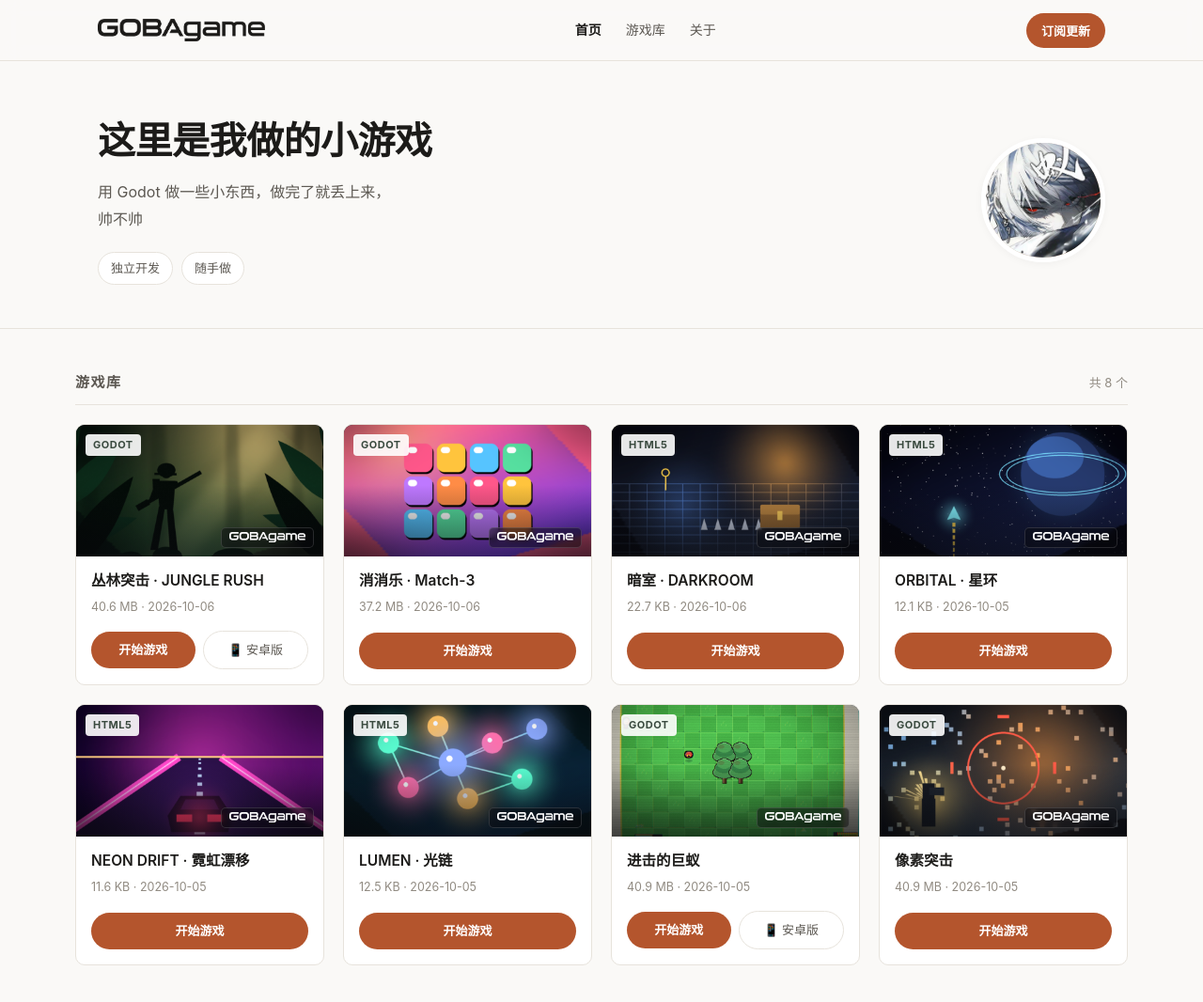
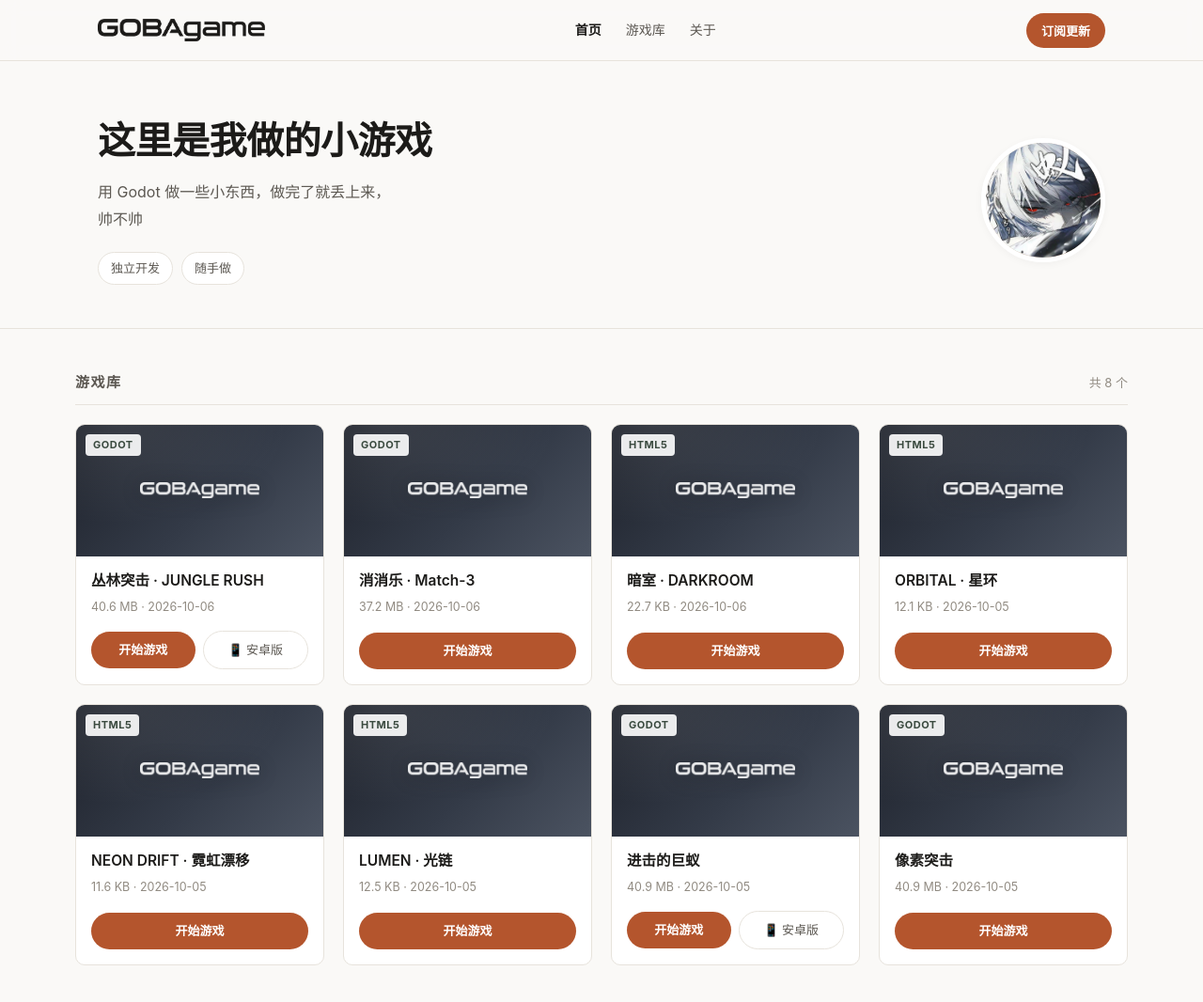
Before and after one commit to Ant529/blog, a plain HTML site: page index.html in a window 1280 px wide. Shown: the top 1066 px of the page at 94% size. Drawn offline with Linux system fonts and the light colour scheme.

Commit message:
remove per-game cover images; cards use GOBAgame brand panel only

```diff
--- a/assets/css/upload.css
+++ b/assets/css/upload.css
@@ -482,6 +482,25 @@
   width: auto;
 }
 
+/* 无封面图时的品牌面板：只用 GOBAgame 标识，不放游戏截图 */
+.game-card__cover--brand{
+  display: flex;
+  align-items: center;
+  justify-content: center;
+  background:
+    radial-gradient(120% 130% at 16% 0%, rgba(255,255,255,.10), rgba(255,255,255,0) 58%),
+    linear-gradient(135deg, #1d212a, #333a47 55%, #4b5361);
+}
+.game-card__cover--brand .game-card__mark{
+  display: block;
+  width: min(48%, 158px);
+  height: auto;
+  opacity: .9;
+  filter: drop-shadow(0 2px 12px rgba(0,0,0,.4));
+}
+/* 品牌面板不需要底部渐隐（那是给封面图压字的） */
+.game-card__cover--brand::after{ display: none; }
+
 /* 页头品牌标识 */
 .logo__img{
   display: block;
--- a/assets/js/games.js
+++ b/assets/js/games.js
@@ -42,7 +42,8 @@
       var cover = document.createElement('div');
       cover.className = 'game-card__cover';
 
-      // 封面图
+      // 封面图（按用户要求已移除：不再放游戏截图，只留 GOBAgame 品牌）
+      // 若清单里仍带 cover 字段则照常渲染，方便以后想加回来
       if (g.cover) {
         var img = document.createElement('img');
         img.className = 'game-card__cover-img';
@@ -50,6 +51,13 @@
         img.alt = g.title || '';
         img.loading = 'lazy';
         cover.appendChild(img);
+      } else {
+        cover.className += ' game-card__cover--brand';
+        var mark = document.createElement('img');
+        mark.className = 'game-card__mark';
+        mark.src = 'assets/img/gobagame-white.png';
+        mark.alt = 'GOBAgame';
+        cover.appendChild(mark);
       }
 
       // 引擎标签（左上）
@@ -58,7 +66,8 @@
       badge.textContent = g.engine || 'GAME';
       cover.appendChild(badge);
 
-      // 发行商徽标 GOBAgame（右下）
+      // 发行商徽标 GOBAgame（右下）—— 只在有封面图时叠加，避免和中央 logo 重复
+      if (g.cover) {
         var brand = document.createElement('span');
         brand.className = 'game-card__brand';
         var brandImg = document.createElement('img');
@@ -66,6 +75,7 @@
         brandImg.alt = 'GOBAgame';
         brand.appendChild(brandImg);
         cover.appendChild(brand);
+      }
 
       // 信息区
       var body = document.createElement('div');
--- a/games/index.json
+++ b/games/index.json
@@ -6,7 +6,6 @@
     "apk": "jungle-rush/jungle-rush.apk",
     "apkSize": 32565649,
     "addedAt": "2026-10-06T10:15:00.000Z",
-    "cover": "assets/img/covers/jungle-rush.png?v=e89210c6",
     "engine": "GODOT"
   },
   {
@@ -14,7 +13,6 @@
     "title": "消消乐 · Match-3",
     "size": 38991708,
     "addedAt": "2026-10-06T00:30:00.000Z",
-    "cover": "assets/img/covers/match3.png?v=5c8848d8",
     "engine": "GODOT"
   },
   {
@@ -22,7 +20,6 @@
     "title": "暗室 · DARKROOM",
     "size": 23289,
     "addedAt": "2026-10-06T07:50:00.000Z",
-    "cover": "assets/img/covers/darkroom.png?v=81394917",
     "engine": "HTML5"
   },
   {
@@ -30,7 +27,6 @@
     "title": "ORBITAL · 星环",
     "size": 12359,
     "addedAt": "2026-10-05T14:10:00.000Z",
-    "cover": "assets/img/covers/orbital.png?v=24129f82",
     "engine": "HTML5"
   },
   {
@@ -38,7 +34,6 @@
     "title": "NEON DRIFT · 霓虹漂移",
     "size": 11919,
     "addedAt": "2026-10-05T14:10:00.000Z",
-    "cover": "assets/img/covers/neon-drift.png?v=4f73ac4d",
     "engine": "HTML5"
   },
   {
@@ -46,7 +41,6 @@
     "title": "LUMEN · 光链",
     "size": 12797,
     "addedAt": "2026-10-05T14:10:00.000Z",
-    "cover": "assets/img/covers/lumen.png?v=63822d62",
     "engine": "HTML5"
   },
   {
@@ -56,7 +50,6 @@
     "apk": "giant-ant/giant-ant.apk",
     "apkSize": 32849774,
     "addedAt": "2026-10-05T10:47:00.000Z",
-    "cover": "assets/img/covers/giant-ant.png?v=c5f635e9",
     "engine": "GODOT"
   },
   {
@@ -64,7 +57,6 @@
     "title": "像素突击",
     "size": 42859905,
     "addedAt": "2026-10-05T09:22:00.000Z",
-    "cover": "assets/img/covers/pixel-strike.png?v=aea209c9",
     "engine": "GODOT"
   }
 ]
--- a/index.html
+++ b/index.html
@@ -152,7 +152,6 @@ window.ANT_GAMES = [
     "apk": "jungle-rush/jungle-rush.apk",
     "apkSize": 32565649,
     "addedAt": "2026-10-06T10:15:00.000Z",
-    "cover": "assets/img/covers/jungle-rush.png?v=e89210c6",
     "engine": "GODOT"
   },
   {
@@ -160,7 +159,6 @@ window.ANT_GAMES = [
     "title": "消消乐 · Match-3",
     "size": 38991708,
     "addedAt": "2026-10-06T00:30:00.000Z",
-    "cover": "assets/img/covers/match3.png?v=5c8848d8",
     "engine": "GODOT"
   },
   {
@@ -168,7 +166,6 @@ window.ANT_GAMES = [
     "title": "暗室 · DARKROOM",
     "size": 23289,
     "addedAt": "2026-10-06T07:50:00.000Z",
-    "cover": "assets/img/covers/darkroom.png?v=81394917",
     "engine": "HTML5"
   },
   {
@@ -176,7 +173,6 @@ window.ANT_GAMES = [
     "title": "ORBITAL · 星环",
     "size": 12359,
     "addedAt": "2026-10-05T14:10:00.000Z",
-    "cover": "assets/img/covers/orbital.png?v=24129f82",
     "engine": "HTML5"
   },
   {
@@ -184,7 +180,6 @@ window.ANT_GAMES = [
     "title": "NEON DRIFT · 霓虹漂移",
     "size": 11919,
     "addedAt": "2026-10-05T14:10:00.000Z",
-    "cover": "assets/img/covers/neon-drift.png?v=4f73ac4d",
     "engine": "HTML5"
   },
   {
@@ -192,7 +187,6 @@ window.ANT_GAMES = [
     "title": "LUMEN · 光链",
     "size": 12797,
     "addedAt": "2026-10-05T14:10:00.000Z",
-    "cover": "assets/img/covers/lumen.png?v=63822d62",
     "engine": "HTML5"
   },
   {
@@ -202,7 +196,6 @@ window.ANT_GAMES = [
     "apk": "giant-ant/giant-ant.apk",
     "apkSize": 32849774,
     "addedAt": "2026-10-05T10:47:00.000Z",
-    "cover": "assets/img/covers/giant-ant.png?v=c5f635e9",
     "engine": "GODOT"
   },
   {
@@ -210,7 +203,6 @@ window.ANT_GAMES = [
     "title": "像素突击",
     "size": 42859905,
     "addedAt": "2026-10-05T09:22:00.000Z",
-    "cover": "assets/img/covers/pixel-strike.png?v=aea209c9",
     "engine": "GODOT"
   }
 ];
```
Also changed, not shown: assets/img/covers/darkroom.png (deleted), assets/img/covers/giant-ant.png (deleted), assets/img/covers/jungle-rush.png (deleted), assets/img/covers/lumen.png (deleted), assets/img/covers/match3.png (deleted), assets/img/covers/neon-drift.png (deleted), assets/img/covers/orbital.png (deleted), assets/img/covers/pixel-strike.png (deleted). Lines whose indentation alone changed are shown as unchanged.
